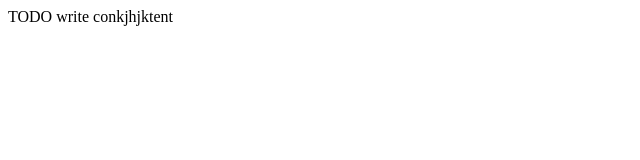
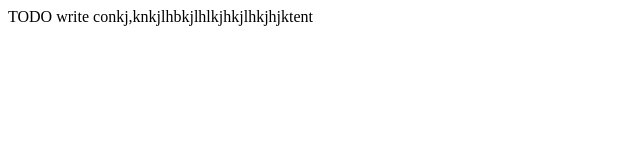
Before and after one commit to azizAltaleb/HTML5Application, a plain HTML site: page www/index.html in a window 1280 px wide. Shown: the whole page, without its empty margins (0-640 px from the left). Drawn offline with Linux system fonts and the light colour scheme.

Commit message:
df;klgjblkdfblkdfhbgkldfhbkldfhgklbjdfhkjlgdhfi

```diff
--- a/www/index.html
+++ b/www/index.html
@@ -11,6 +11,6 @@ and open the template in the editor.
         <meta name="viewport" content="width=device-width, initial-scale=1.0">
     </head>
     <body>
-        <div>TODO write conkjhjktent</div>
+        <div>TODO write conkj,knkjlhbkjlhlkjhkjlhkjhjktent</div>
     </body>
 </html>
```
